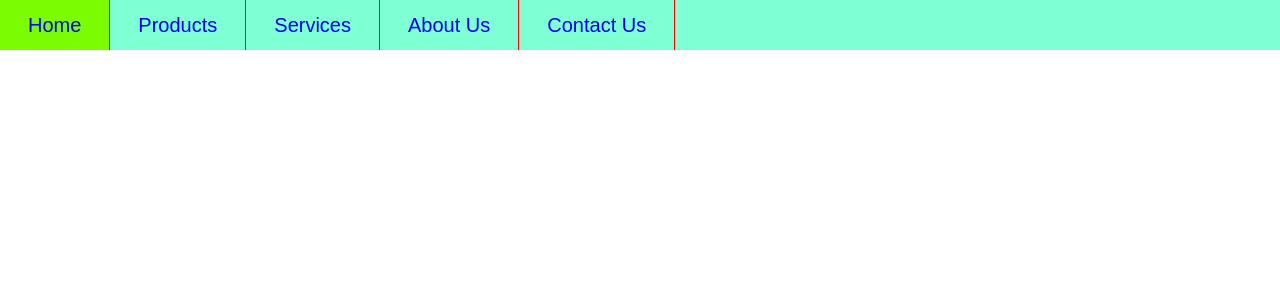
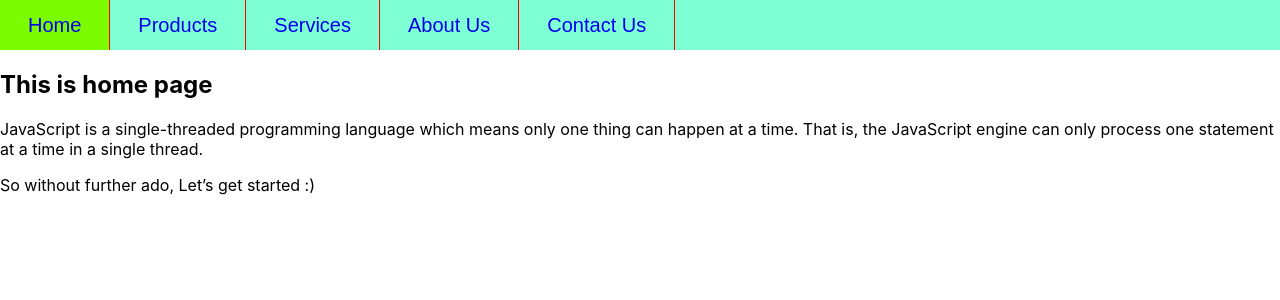
Before and after one commit to singharpan/routingbasics, a React (Create React App) app: page / in a window 1280 px wide. Shown: the top 300 px of the page. Built offline with nearby package versions, Linux system fonts and the light colour scheme.

Commit message:
home route added

```diff
--- a/src/App.js
+++ b/src/App.js
@@ -3,16 +3,16 @@ import Navar from "./navbar";
 import Home from "./home";
 import Products from "./products";
 import Contact from "./contact";
-import { BrowserRouter, Route } from "react-router-dom"; //Route is uses to give redirection(route) to elements
+import { BrowserRouter, Route } from "react-router-dom";
 import "./App.css";
-
+//If we don't use exact keyword on home component....this will show with all components
 function App() {
   return (
     <BrowserRouter>
       <div>
         <Navar />
 
-        <Route path="/home" component={Home} />
+        <Route path="/" exact component={Home} />
 
         <Route path="/products" component={Products} />
         <Route path="/contact" component={Contact} />
@@ -20,5 +20,5 @@ function App() {
     </BrowserRouter>
   );
 }
-//Now we can use routing to these react elements
+
 export default App;
```
